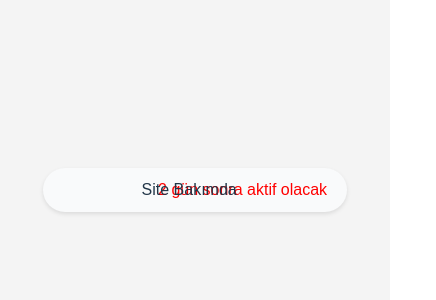
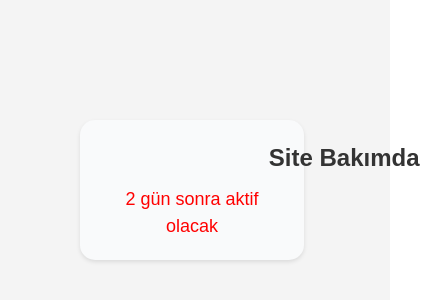
Before and after one commit to yusufuyar01/kyk_yemek_kahvalti, a React (Vite) app in the folder kykyemek/: page / in a window 390 px wide. Shown: the part 232-532 px from the top of the page, 436 px wide, since content can reach past the window. Built offline with nearby package versions, Linux system fonts and the light colour scheme.

Commit message:
Update MobileMealPlanner.css

```diff
--- a/kykyemek/src/MobileMealPlanner.css
+++ b/kykyemek/src/MobileMealPlanner.css
@@ -9,57 +9,34 @@ body {
   font-family: Arial, sans-serif;
 }
 
-/* Durum konteyneri */
+/* Konteyner */
 .status-container {
-  display: flex;
-  align-items: center;
+  text-align: center;
   background-color: #f9fafb;
-  padding: 10px 20px;
-  border-radius: 25px;
+  padding: 20px;
+  border-radius: 15px;
   box-shadow: 0 2px 4px rgba(0, 0, 0, 0.1);
-}
-
-/* Durum noktası */
-.status-dot {
-  width: 12px;
-  height: 12px;
-  background-color: #4caf50; /* Yeşil renk */
-  border-radius: 50%;
-  margin-right: 10px;
-  animation: blink 1s infinite;
-}
-
-/* Mesaj stili */
-.status-message {
-  font-size: 16px;
-  font-weight: bold;
-  color: #333;
-  white-space: nowrap;
-  display: flex;
+  width: 80%; /* Genişliği ayarlamak için */
+  max-width: 600px;
 }
 
 /* Hareketli metin */
 .moving-text {
-  animation: slide-in 6s linear infinite; /* Hız 6 saniyeye ayarlandı */
-  display: inline-block;
+  font-size: 24px;
+  font-weight: bold;
+  color: #333;
+  margin-bottom: 10px;
+  animation: slide-in 6s linear infinite;
 }
 
 /* Sabit metin */
 .fixed-text {
-  color: #ff0000; /* Kırmızı renk */
+  font-size: 18px;
+  color: #ff0000;
   font-weight: normal;
 }
 
-/* Animasyonlar */
-@keyframes blink {
-  0%, 100% {
-    opacity: 1;
-  }
-  50% {
-    opacity: 0.5;
-  }
-}
-
+/* Hareketli metin animasyonu */
 @keyframes slide-in {
   0% {
     transform: translateX(-100%);
```
